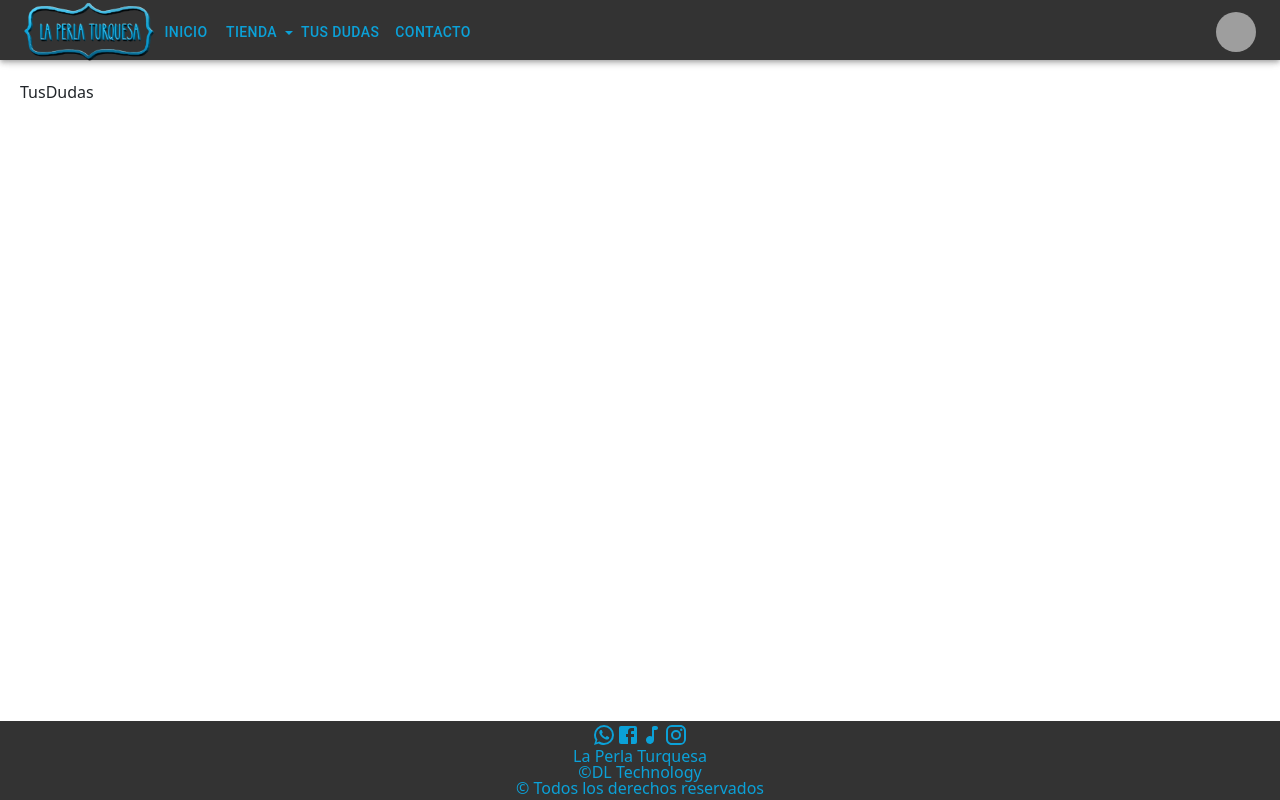
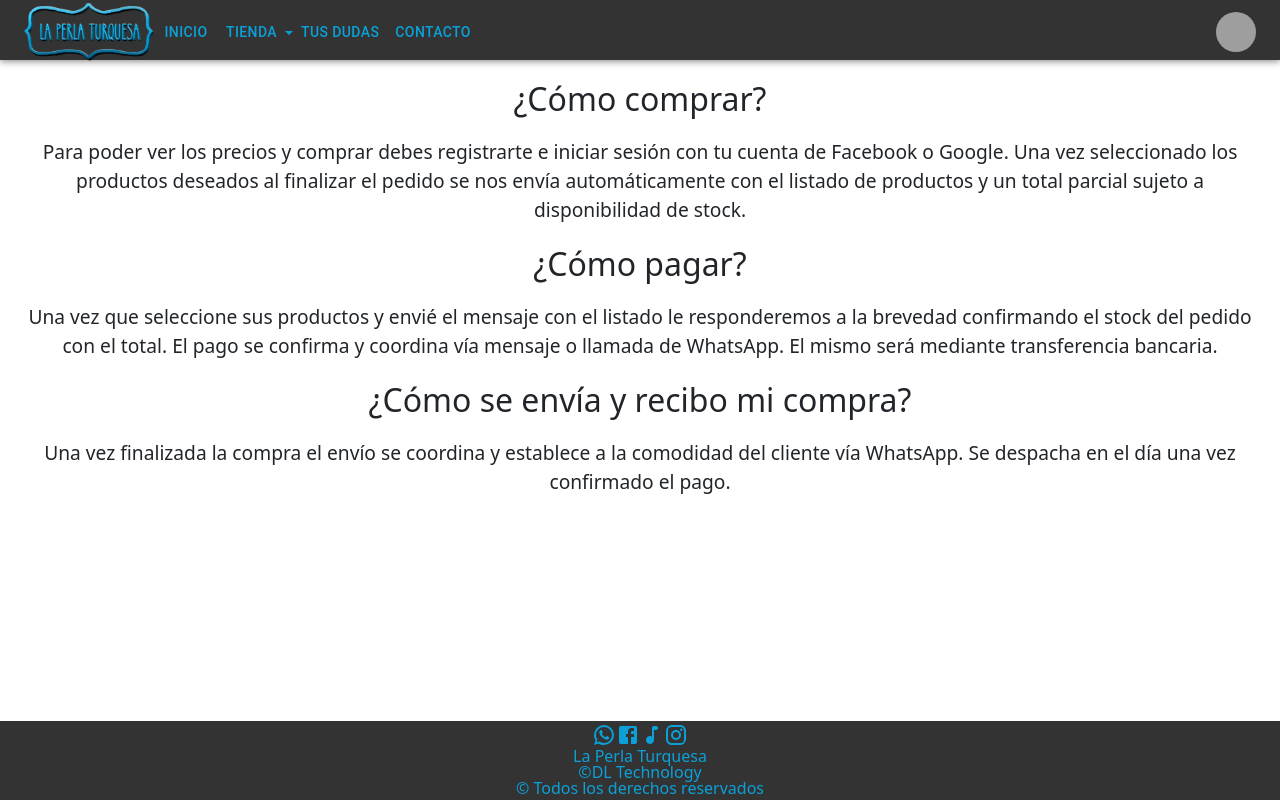
Before and after one commit to Dario296/LaPerlaTurquesa, a React (Create React App) app: page /TusDudas in a window 1280 px wide. Built offline with nearby package versions, Linux system fonts and the light colour scheme; no server answers; grey boxes are pictures that could not be loaded.

Commit message:
texto Tus Dudas, estilos varios V:3.1

```diff
--- a/src/Components/Carrito/Carrito.js
+++ b/src/Components/Carrito/Carrito.js
@@ -28,7 +28,7 @@ const Carrito = () => {
         <h4>Total productos: {Cantidad()}</h4>
         <h4>Total: ${Total()}</h4>
         <Button variant="contained" color="error" onClick={VaciarCarrito}>Vaciar carrito</Button>
-        <Button className="mx-3" variant="contained"><Link className="Links2" to="/VerificacionPago">Pedir Pagar</Link></Button>
+        <Button className="mx-1" variant="contained"><Link className="Links2" to="/VerificacionPago">Pedir Pagar</Link></Button>
       </>
     </div>
   )
--- a/src/Components/Contacto/Contacto.js
+++ b/src/Components/Contacto/Contacto.js
@@ -5,7 +5,7 @@ const Contacto = () => {
     return (
       <div className="contenedor">
 		    <div className="container">
-		    	<div className="row no-gutters">
+		    	<div className="row">
 		    		<div className="col-lg-6">
 		    			<div className="contact-wrap w-100 p-md-5 p-4">
 		    				<p className="mb-4">Estamos abiertos a cualquier sugerencia o simplemente para tener una charla.</p>
@@ -38,7 +38,7 @@ const Contacto = () => {
 		    			</div>
 		    		</div>
 		    		<div className="col-lg-6 d-flex align-items-stretch">
-		    			{/* <div className="info-wrap w-100 p-5 img" style="background-image: url(images/img.jpg);"></div> */}
+		    			<div className="imgCon"></div>
 		    		</div>
 		    	</div>
 		    </div>
--- a/src/Components/Contacto/Contacto.scss
+++ b/src/Components/Contacto/Contacto.scss
@@ -33,3 +33,10 @@ $col-2: #6e72e6;
     text-decoration: none;
     color: #000000;
 }
+.imgCon{
+    background-image: url("../Inicio/img/carousel1.jpg");
+    background-position: center;
+    background-size: 100%;
+    background-repeat: no-repeat;
+    width: 100%;
+}
--- a/src/Components/Inicio/Inicio.js
+++ b/src/Components/Inicio/Inicio.js
@@ -25,12 +25,12 @@ const Inicio = () => {
         </Carousel>
         <h2 className="Titulo">¿Quiénes somos?</h2>
         <p className="Parrafo">Somos una empresa de más de 20 años de trayectoria.</p>
-        <p className="Parrafo">Empresa que se dedica a recorrer las principales ferias del mundo.</p>
-        <p className="Parrafo">Para la importación y exportación de insumos para artesanías.</p>
+        <p className="Parrafo">Nos dedicamos a recorrer las principales ferias del mundo.</p>
+        <p className="Parrafo">Para la importación y exportación de insumos para artesanías bordados y accesorios de moda.</p>
         <p className="Parrafo">Para mantener al país en la vanguardia de la moda.</p>
         <p className="Parrafo">Con los mejores accesorios para realzar tu belleza.</p>
         <p className="Parrafo">El mejor asesoramiento y atención especializada.</p>
-        <p className="Parrafo">El mejor precio y calidad del mercado.</p>
+        <p className="Parrafo">Relación precio y calidad óptimo a nivel internacional.</p>
         <p className="Parrafo">Veni conoce nuestra empresa.</p>
       </div>
     )
--- a/src/Components/Tienda/Tienda.scss
+++ b/src/Components/Tienda/Tienda.scss
@@ -74,8 +74,7 @@
         text-align: center;
     }
     .Cantidad{
-        margin-left: 50%;
-        transform: translateX(-50%);
+        margin-left: 22%;
     }
     .Comprar{
         margin-left: 18%;
--- /dev/null
+++ b/src/Components/TusDudas/Dudas.scss
@@ -0,0 +1,9 @@
+.Preguntas{
+    text-align: center;
+    margin: 20px;
+}
+.ParrafoD{
+    text-align: center;
+    margin-bottom: 5px;
+    font-size: 1.2rem;
+}
--- a/src/Components/TusDudas/TusDudas.js
+++ b/src/Components/TusDudas/TusDudas.js
@@ -1,8 +1,16 @@
 import React from 'react'
+import "./Dudas.scss"
 
 const TusDudas = () => {
     return (
-      <div className="contenedor">TusDudas</div>
+      <div className="contenedor">
+        <h2 className='Preguntas'>¿Cómo comprar?</h2>
+        <p className="ParrafoD">Para poder ver los precios y comprar debes registrarte e iniciar sesión con tu cuenta de Facebook o Google. Una vez seleccionado los productos deseados al finalizar el pedido se nos envía automáticamente con el listado de productos y un total parcial sujeto a disponibilidad de stock.</p>
+        <h2 className='Preguntas'>¿Cómo pagar?</h2>
+        <p className="ParrafoD">Una vez que seleccione sus productos y envié el mensaje con el listado le responderemos a la brevedad confirmando el stock del pedido con el total. El pago se confirma y coordina vía mensaje o llamada de WhatsApp. El mismo será mediante transferencia bancaria.</p>
+        <h2 className='Preguntas'>¿Cómo se envía y recibo mi compra?</h2>
+        <p className="ParrafoD">Una vez finalizada la compra el envío se coordina y establece a la comodidad del cliente vía WhatsApp. Se despacha en el día una vez confirmado el pago.</p>
+      </div>
     )
 }
 
```
